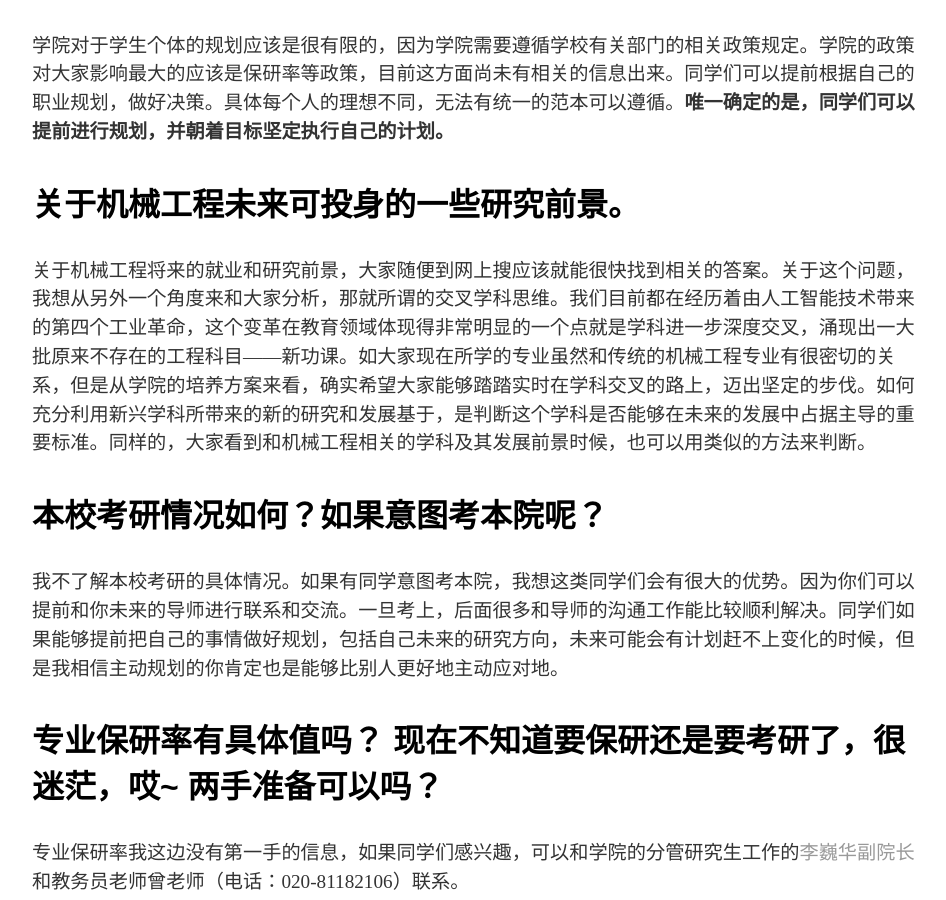
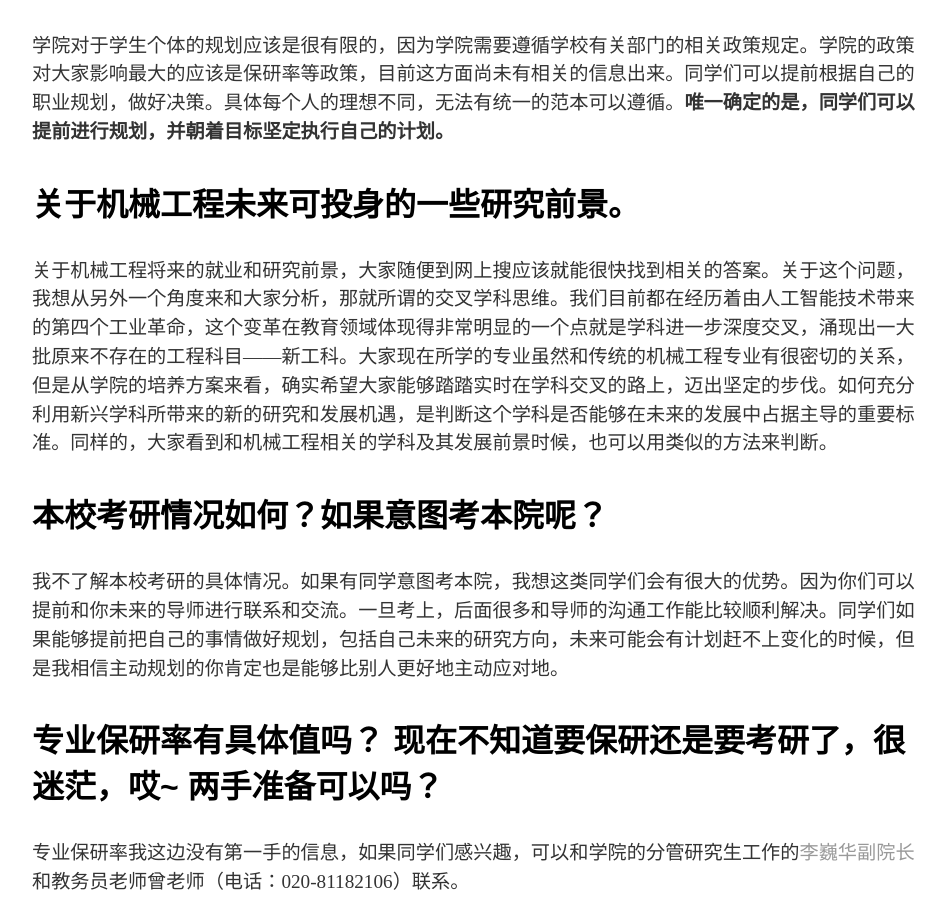
Before and after one commit to lushaofeng/lushaofeng.github.io, a Jekyll site: the page built from _posts/2021-09-10-记一次线上班会.md, in a window 1280 px wide and 900 px high, scrolled down 1684 px. Shown: the whole window, without its empty margins (160-1106 px from the left). Built offline with Jekyll 4.4.1, drawn with Linux system fonts in a browser that asks for light colours; our own code applies the rules of GitHub Pages for plain Markdown files.

Commit message:
Update 2021-09-10-记一次线上班会.md
I have corrected some typos： 新功课和机遇。

```diff
--- a/_posts/2021-09-10-记一次线上班会.md
+++ b/_posts/2021-09-10-记一次线上班会.md
@@ -24,7 +24,7 @@
 学院对于学生个体的规划应该是很有限的，因为学院需要遵循学校有关部门的相关政策规定。学院的政策对大家影响最大的应该是保研率等政策，目前这方面尚未有相关的信息出来。同学们可以提前根据自己的职业规划，做好决策。具体每个人的理想不同，无法有统一的范本可以遵循。**唯一确定的是，同学们可以提前进行规划，并朝着目标坚定执行自己的计划。**
 
 ### 关于机械工程未来可投身的一些研究前景。
-关于机械工程将来的就业和研究前景，大家随便到网上搜应该就能很快找到相关的答案。关于这个问题，我想从另外一个角度来和大家分析，那就所谓的交叉学科思维。我们目前都在经历着由人工智能技术带来的第四个工业革命，这个变革在教育领域体现得非常明显的一个点就是学科进一步深度交叉，涌现出一大批原来不存在的工程科目——新功课。如大家现在所学的专业虽然和传统的机械工程专业有很密切的关系，但是从学院的培养方案来看，确实希望大家能够踏踏实时在学科交叉的路上，迈出坚定的步伐。如何充分利用新兴学科所带来的新的研究和发展基于，是判断这个学科是否能够在未来的发展中占据主导的重要标准。同样的，大家看到和机械工程相关的学科及其发展前景时候，也可以用类似的方法来判断。
+关于机械工程将来的就业和研究前景，大家随便到网上搜应该就能很快找到相关的答案。关于这个问题，我想从另外一个角度来和大家分析，那就所谓的交叉学科思维。我们目前都在经历着由人工智能技术带来的第四个工业革命，这个变革在教育领域体现得非常明显的一个点就是学科进一步深度交叉，涌现出一大批原来不存在的工程科目——新工科。大家现在所学的专业虽然和传统的机械工程专业有很密切的关系，但是从学院的培养方案来看，确实希望大家能够踏踏实时在学科交叉的路上，迈出坚定的步伐。如何充分利用新兴学科所带来的新的研究和发展机遇，是判断这个学科是否能够在未来的发展中占据主导的重要标准。同样的，大家看到和机械工程相关的学科及其发展前景时候，也可以用类似的方法来判断。
 
 ### 本校考研情况如何？如果意图考本院呢？
 我不了解本校考研的具体情况。如果有同学意图考本院，我想这类同学们会有很大的优势。因为你们可以提前和你未来的导师进行联系和交流。一旦考上，后面很多和导师的沟通工作能比较顺利解决。同学们如果能够提前把自己的事情做好规划，包括自己未来的研究方向，未来可能会有计划赶不上变化的时候，但是我相信主动规划的你肯定也是能够比别人更好地主动应对地。
```
